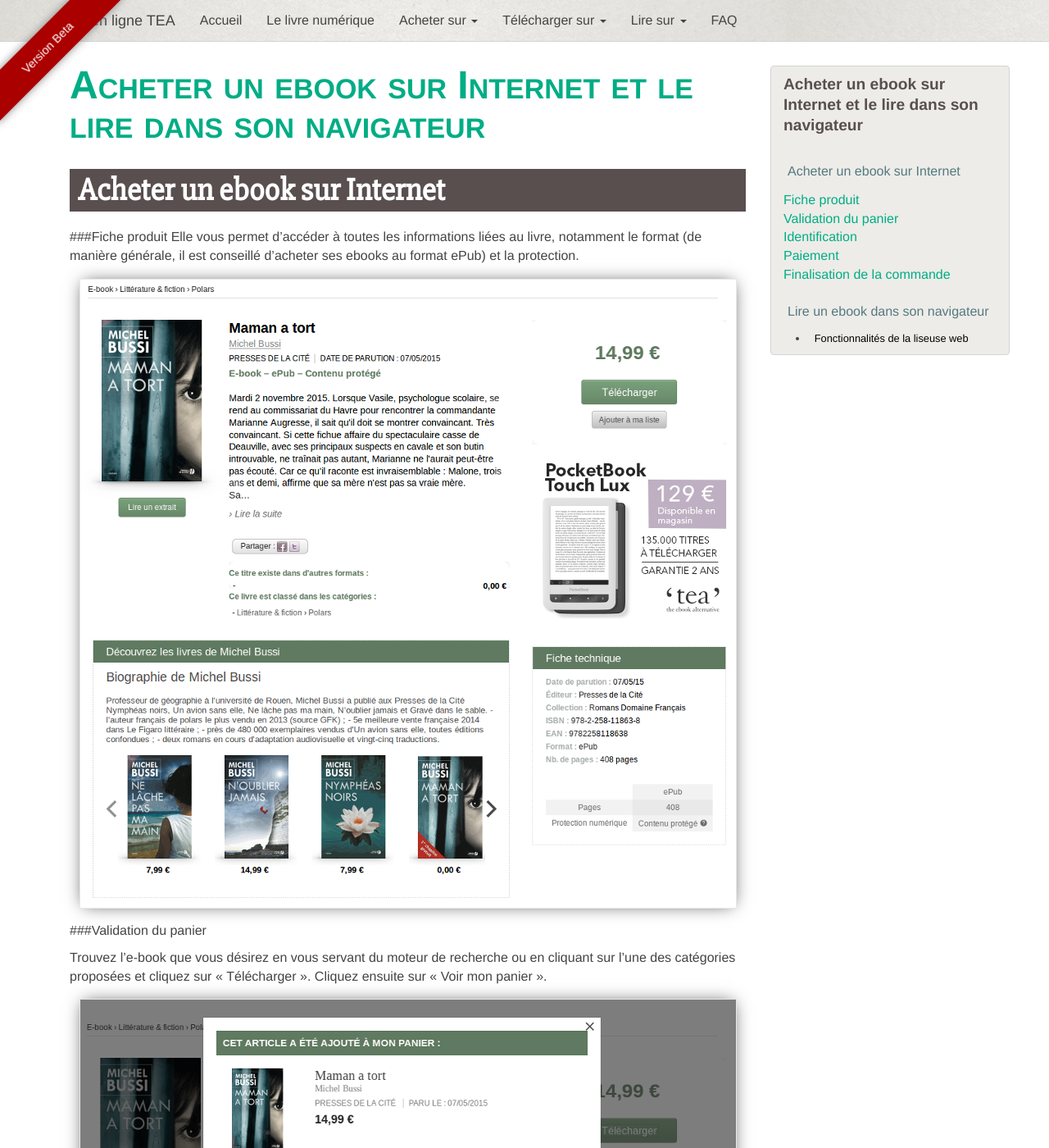
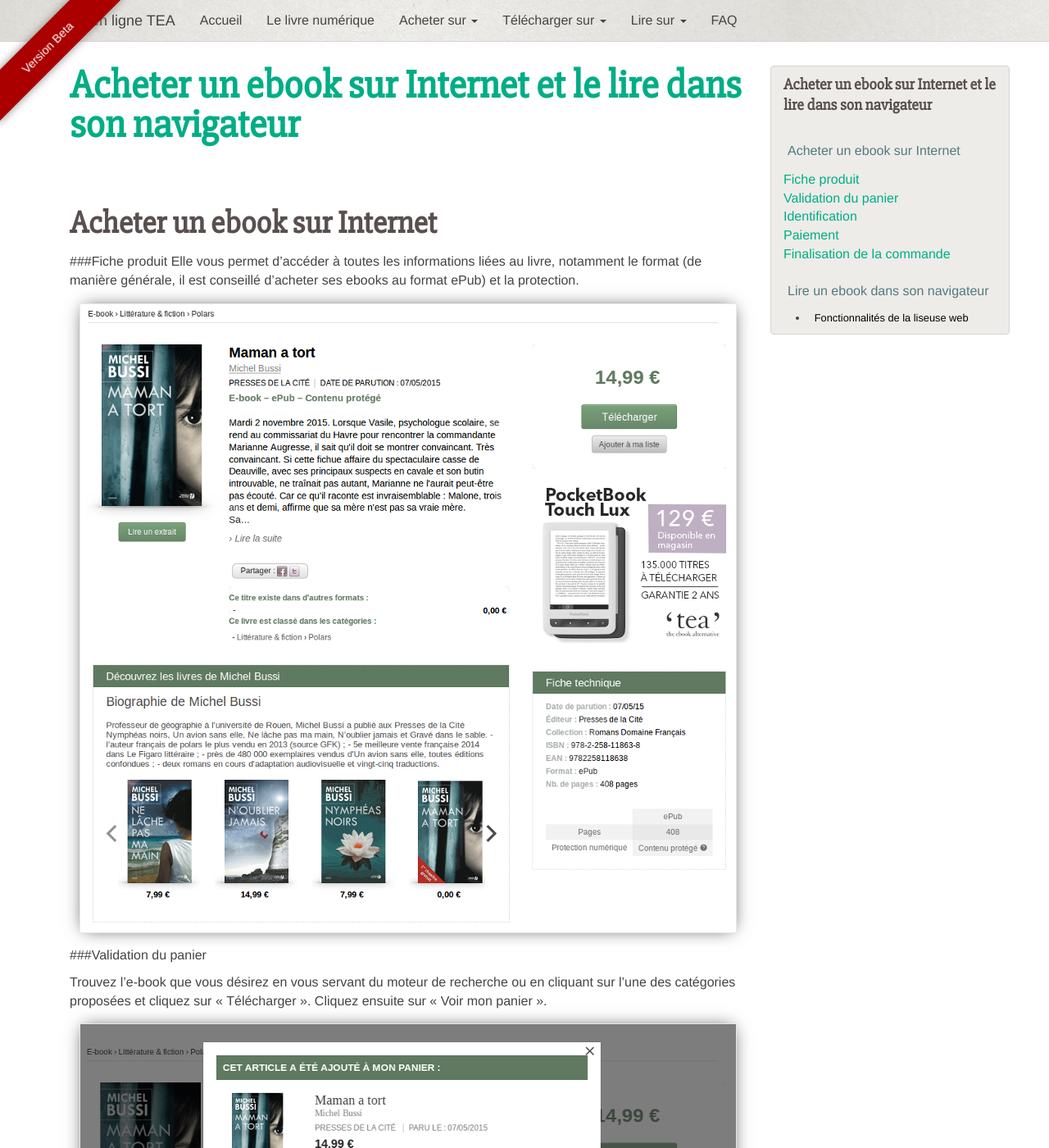
Before and after one commit to TEA-ebook/help-center, a Jekyll site: the page built from _pages/web-web.md, in a window 1280 px wide and 1400 px high. Shown: the whole window at 82% size. Built offline with Jekyll 4.4.1, drawn with Linux system fonts in a browser that asks for light colours; nearby versions of some CDN libraries; Markdown is read by kramdown in place of the engine named in the settings.

Commit message:
Mod: use fonts on inside pages

```diff
--- a/_sass/sidemenu.scss
+++ b/_sass/sidemenu.scss
@@ -9,6 +9,7 @@
 
 li {
   &.level-1 {
+    font-family: tea-fonts('title'), serif;
     font-weight: bold;
     font-size: 1.2em;
     line-height: 1.3;
--- a/css/page.scss
+++ b/css/page.scss
@@ -36,27 +36,25 @@
   }
 
   h1 {
+    font-family: tea-fonts('title'), serif;
     color: tea-color('accent');
     font-weight: bold;
-    font-variant: small-caps;
     font-size: 3em;
     margin: 0;
     line-height: 1;
+    padding-bottom: 50px;
   }
 
   h2 {
-    margin-top: 30px;
-    margin-bottom: 20px;
-    color: white;
-    background-color: tea-color('dark');
+    font-family: tea-fonts('title'), serif;
+    color: tea-color('dark');
     font-size: 2.4em;
-    padding: 5px 10px;
+    padding: 5px 0;
     font-weight: bold;
   }
 
   h3 {
-    margin-top: 20px;
-    margin-bottom: 10px;
+    font-family: tea-fonts('title'), serif;
     font-size: 1.8em;
     font-weight: bold;
     color: tea-color('secondary');
```
